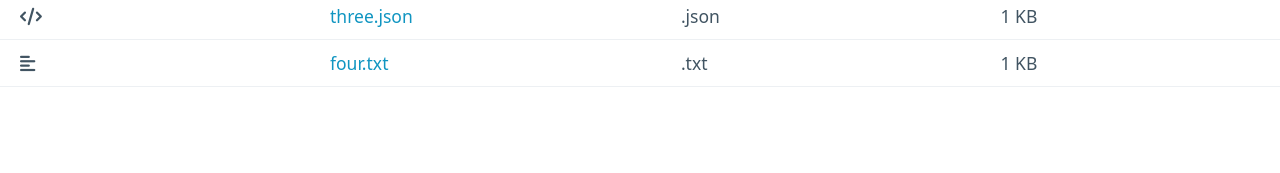
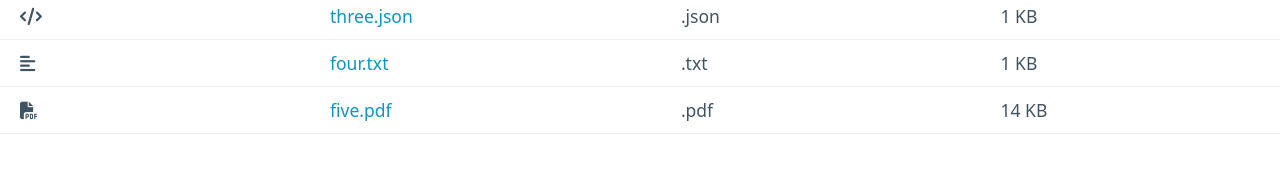
Before and after one commit to trexasch/file-browser, a plain HTML site: page index.html in a window 1280 px wide. Shown: the part 333-506 px from the top of the page. Drawn offline with nearby package versions, Linux system fonts and the light colour scheme.

Commit message:
pdf finished

```diff
--- a/index.html
+++ b/index.html
@@ -45,6 +45,13 @@
         <td>1 KB</td>
 
     </tr>
+    <tr>
+        <td><i class="fa-solid fa-file-pdf"></i></td>
+        <td><a href="five.pdf">five.pdf</a></td>
+        <td>.pdf</td>
+        <td>14 KB</td>
+
+    </tr>
 
     </table>
 </body>
```
